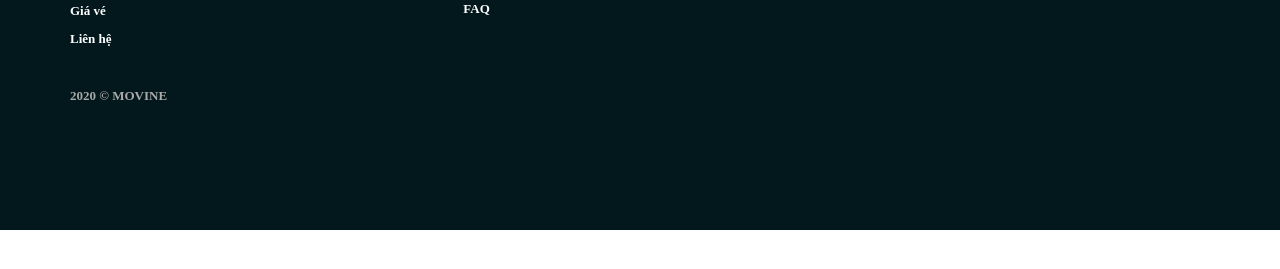
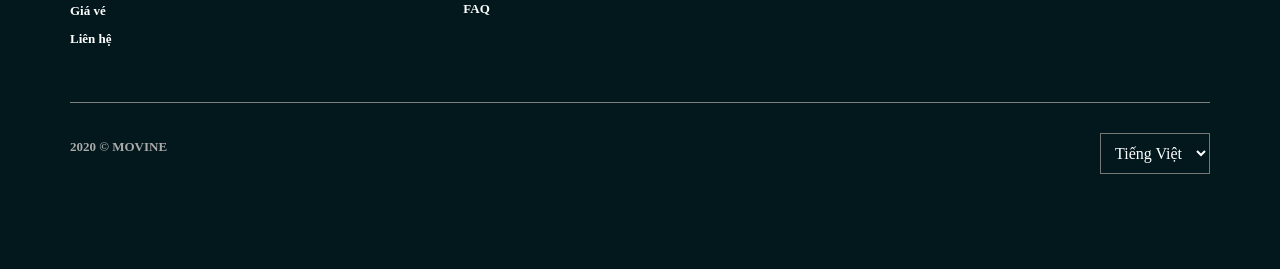
Before and after one commit to hieunv2/booking-tickets-ui, a plain HTML site: page RecentMovie.html in a window 1280 px wide. Shown: the part 1750-2019 px from the top of the page. Before the commit the page ends 1980 px from the top, so only its background shows below. Drawn offline with Linux system fonts and the light colour scheme.

Commit message:
fix footer

```diff
--- a/RecentMovie.html
+++ b/RecentMovie.html
@@ -374,13 +374,25 @@
       <!-- /.footer-nav -->
       <!-- /.col-md-12 -->
       <!-- /.row -->
-      <div class="row">
-        <div class="col-md-12">
-          <p class="copyright-text">
-            2020 &copy; Movine
-          </p>
+
+      <div style="height:1px;background-color:grey;width: 100%; margin-top: 50px;"></div>
+      <div class="container">
+
+        <div class="row">
+          <div style="padding-left: 0px;" class="col-md-6">
+            <p style="margin-left: 0px;" class="copyright-text">
+              2020 &copy; Movine
+            </p>
+          </div>
+          <div class="col-md-6" style="align-items: center;margin-top: 30px;padding-right: 40px;">
+            <select name="language" id="language" class="pull-right"
+              style="background-color: transparent;color: white;padding: 10px;">
+              <option value="volvo">Tiếng Việt</option>
+              <option value="saab">English</option>
+            </select>
+          </div>
+          <!-- /.col-md-12 -->
         </div>
-        <!-- /.col-md-12 -->
       </div>
       <!-- /.row -->
     </div>
```
Also changed, not shown: cinema-info.html (+18 -6 lines), index.html (+5 -4 lines), movie.html (+18 -6 lines), theaters.html (+18 -6 lines).
